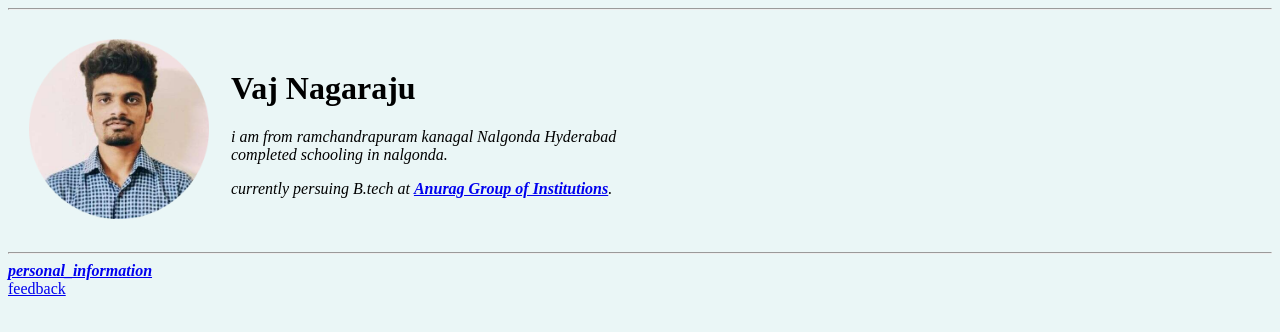
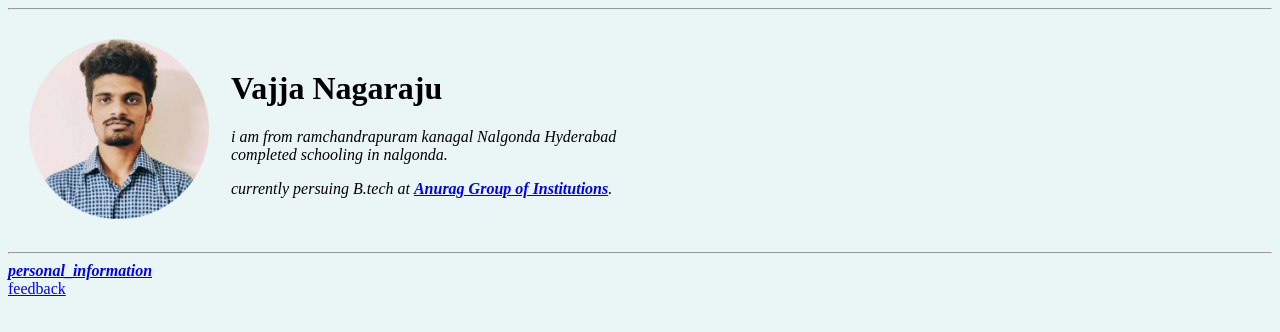
Before and after one commit to vajjanagaraju/cv, a plain HTML site: page index.html in a window 1280 px wide. Drawn offline with Linux system fonts and the light colour scheme.

Commit message:
Update index.html

```diff
--- a/index.html
+++ b/index.html
@@ -16,7 +16,7 @@
       <td>
           <img src ="19H61A1258_PHOTO1024_121.png"alt="messi image" />
       </td>
-      <td><h1>Vaj Nagaraju</h1>
+      <td><h1>Vajja Nagaraju</h1>
 
       <p><em>i am from ramchandrapuram kanagal Nalgonda Hyderabad</er> <br>completed schooling in nalgonda. </p>
       <p><em>currently persuing B.tech at <strong><a href="https://anurag.edu.in/">Anurag Group of Institutions</a></strong>. </em></p>
```
